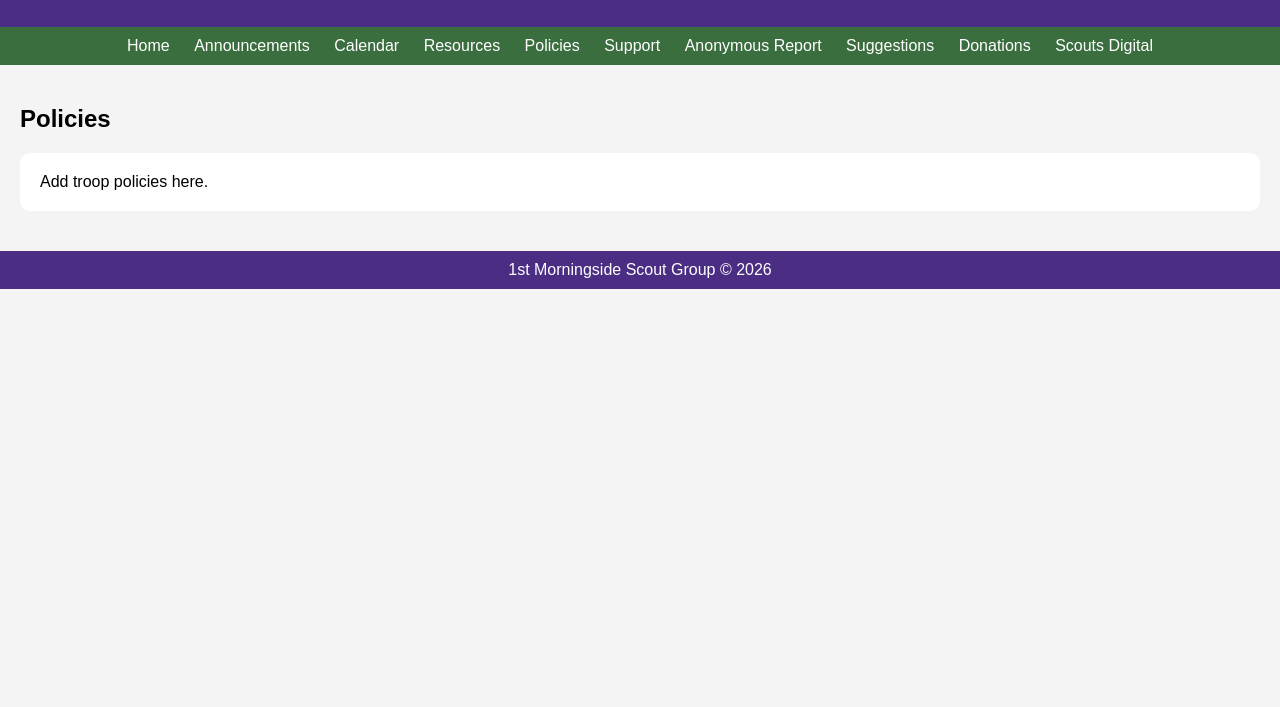
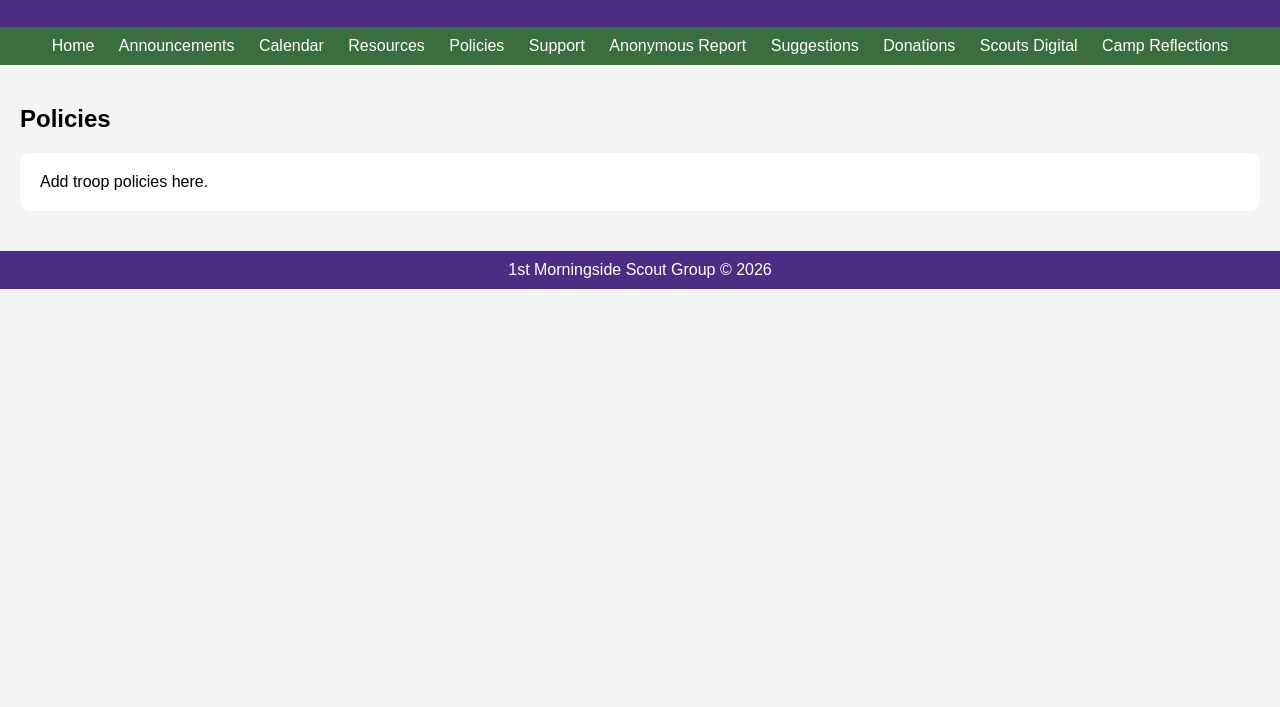
Before and after one commit to 1st-Morningside-Scout-Group/1st-Morningside-Website, a plain HTML site: page policies.html in a window 1280 px wide. Shown: the part 93-800 px from the top of the page. Drawn offline with Linux system fonts and the light colour scheme; files that its build step writes are made by us from their sources.

Commit message:
Update policies.html

```diff
--- a/policies.html
+++ b/policies.html
@@ -18,6 +18,7 @@
 <a href="suggestions.html">Suggestions</a>
 <a href="donations.html">Donations</a>
 <a href="scouts-digital.html">Scouts Digital</a>
+<a href="reflections.html">Camp Reflections</a>
 </nav>
 
 <main><h2>Policies</h2><div class='card'>Add troop policies here.</div></main>
```
